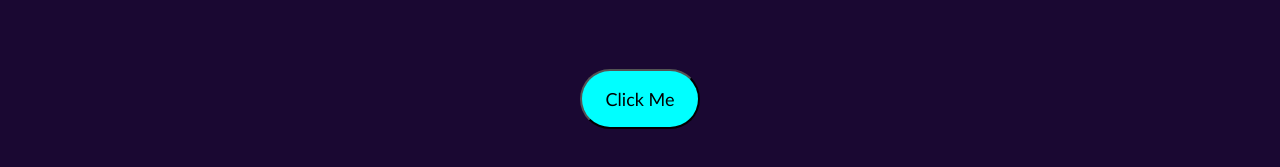
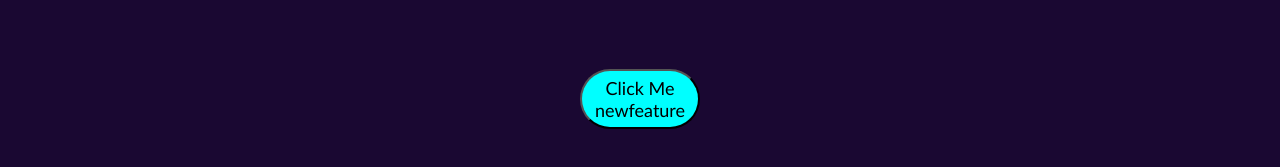
Before and after one commit to anuditshrestha/Portfolio, a plain HTML site: page index.html in a window 1280 px wide. Shown: the part 715-882 px from the top of the page. Drawn offline with nearby package versions, Linux system fonts and the light colour scheme.

Commit message:
newfeature

```diff
--- a/index.html
+++ b/index.html
@@ -137,7 +137,7 @@
 
             </div>
             <div class="action">
-                <button id="clickTrial">Click Me</button>
+                <button id="clickTrial">Click Me newfeature</button>
             </div>
 
     </main>
```
